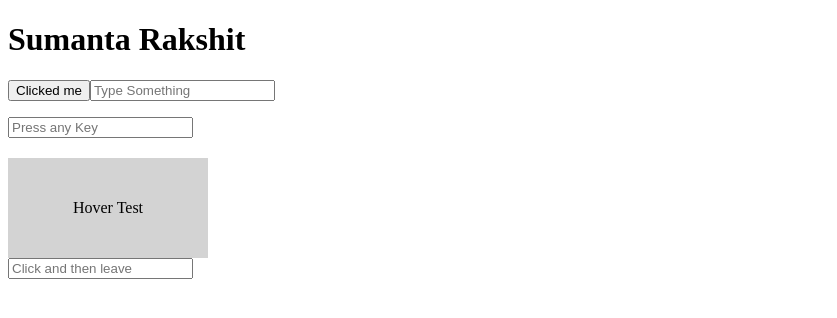
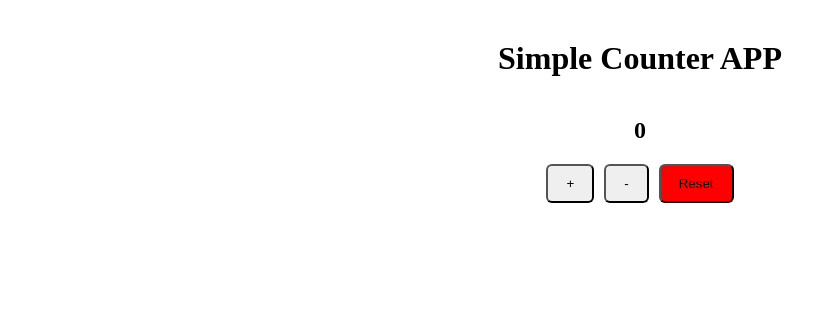
Before and after one commit to sumantahitk/Angular21, an Angular app: page / in a window 1280 px wide. Shown: the top 318 px of the page, without its empty margins (0-837 px from the left). Built offline with nearby package versions, Linux system fonts and the light colour scheme.

Commit message:
counter app

```diff
--- a/src/app/app.css
+++ b/src/app/app.css
@@ -1,8 +1,20 @@
-.hover-box {
-  width: 200px;
-  height: 100px;
-  background-color: lightgray;
-  text-align: center;
-  line-height: 100px;
-  margin-top: 20px;
+h1, h2{
+    text-align: center;
+    margin-top: 40px;
 }
+
+button{
+    padding: 10px 18px;
+    color: black;
+    border-radius: 6px;
+    cursor: pointer;
+}
+.box{
+
+    display: flex;
+    gap: 10px;
+    justify-content: center;
+}
+.reset{
+    background-color: red;
+}
--- a/src/app/app.html
+++ b/src/app/app.html
@@ -1,17 +1,13 @@
-<h1>Sumanta Rakshit</h1>
+<h1>Simple Counter APP</h1>
 
 
+<h2>{{value}}</h2>
 
-<button (click)="handleClick()">Clicked me </button>
-
-<input (input)="typing($event)" placeholder="Type Something">
-
-<p>{{name}}</p>
-
-
-<input (keyup)="onKeyUp($event)" placeholder="Press any Key">
-<p>{{key}}</p>
-
-<div (mouseover)="onHover()" (mouseleave)="onLeave()" class="hover-box">Hover Test</div>
-
-<input (blur)="onBlur()" placeholder="Click and then leave">
+<div class="box">
+    <!-- <button (click)="Increment()">+</button>
+<button (click)="Decrement()">-</button>
+<button (click)="Reset()" class ="reset" >Reset</button> -->
+<button (click)="handle('plus')">+</button>
+<button (click)="handle('minus')">-</button>
+<button (click)="handle('reset')" class="reset">Reset</button>
+</div>
--- a/src/app/app.ts
+++ b/src/app/app.ts
@@ -11,31 +11,32 @@ import { RouterOutlet } from '@angular/router';
 })
 export class App {
 
-  name: string = "";
-  key: string = "";
+  value: number = 0;
 
-  handleClick() {
-    console.log("Button clicked");
+
+  // Increment() {
+  //   this.value= this.value + 1;
+  // }
+
+  //  Decrement() {
+  //   this.value-=1;
+  // }
+
+  // Reset(){
+  //   this.value=0;
+  // }
+
+  handle(str:string){
+    if(str=='plus'){
+      this.value++;
+    }else if(str=='minus'){
+      this.value--;
+    }
+    else{
+      this.value=0;
+    }
   }
 
-  typing(event: any) {
-    this.name = event.target.value;
-  }
 
-  onKeyUp(event: any) {
-    this.key = event.key;
-  }
-
-  onHover() {
-    console.log("Mouse entered");
-  }
-
-  onLeave() {
-    console.log("Mouse left");
-  }
-
-  onBlur() {
-  console.log("Input lost focus");
-}
 
 }
```
